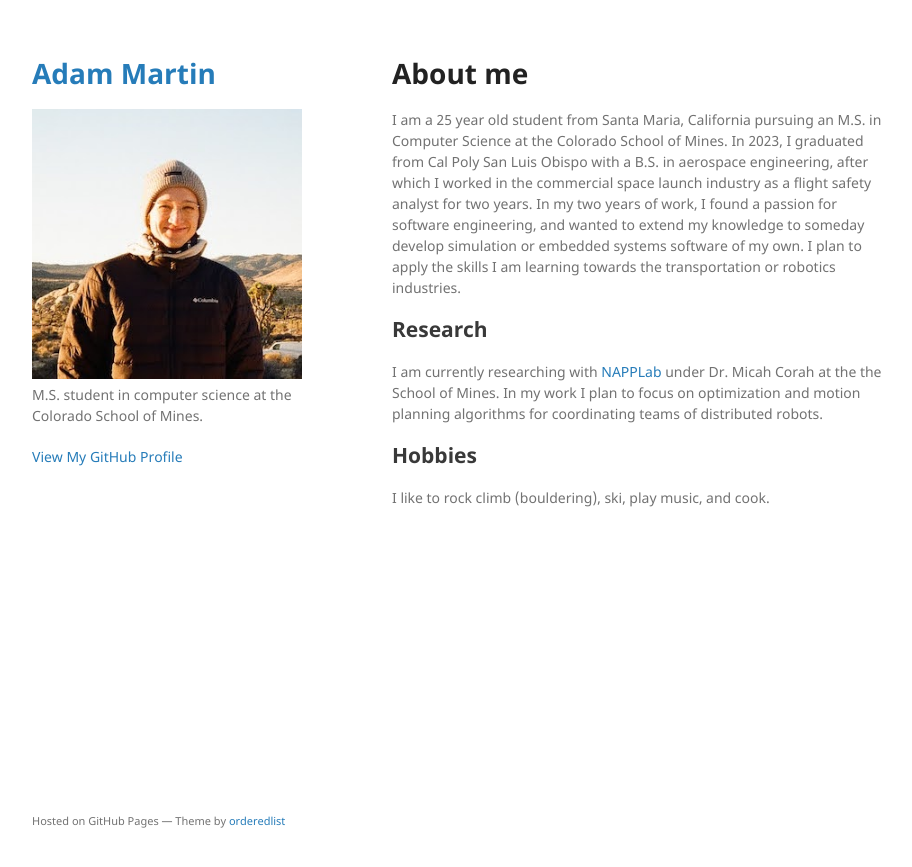
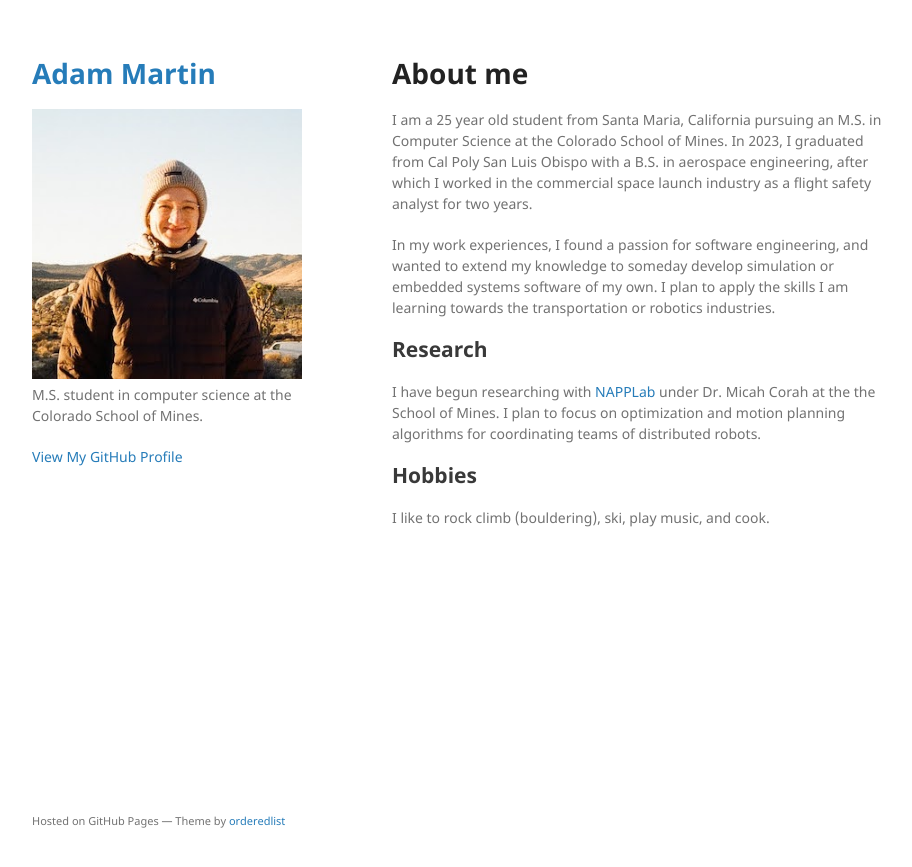
Before and after one commit to admrtin/admrtin.github.io, a Jekyll site: the page built from index.md, in a window 1280 px wide. Shown: the top 867 px of the page, without its empty margins (178-1090 px from the left). Built offline with Jekyll 4.4.1, drawn with Linux system fonts in a browser that asks for light colours; our own code applies the rules of GitHub Pages for plain Markdown files.

Commit message:
Format changes, wording changes

```diff
--- a/index.md
+++ b/index.md
@@ -4,10 +4,12 @@ layout: default
 
 # About me
 I am a 25 year old student from Santa Maria, California pursuing an M.S. in Computer Science at the
-Colorado School of Mines. In 2023, I graduated from Cal Poly San Luis Obispo with a B.S. in aerospace engineering, after which I worked in the commercial space launch industry as a flight safety analyst for two years. In my two years of work, I found a passion for software engineering, and wanted to extend my knowledge to someday develop simulation or embedded systems software of my own. I plan to apply the skills I am learning towards the transportation or robotics industries.
+Colorado School of Mines. In 2023, I graduated from Cal Poly San Luis Obispo with a B.S. in aerospace engineering, after which I worked in the commercial space launch industry as a flight safety analyst for two years.
+
+In my work experiences, I found a passion for software engineering, and wanted to extend my knowledge to someday develop simulation or embedded systems software of my own. I plan to apply the skills I am learning towards the transportation or robotics industries.
 
 ## Research
-I am currently researching with [NAPPLab](https://www.napplab.org) under Dr. Micah Corah at the the School of Mines. In my work I plan to focus on optimization and motion planning algorithms for coordinating teams of distributed robots.
+I have begun researching with [NAPPLab](https://www.napplab.org) under Dr. Micah Corah at the the School of Mines. I plan to focus on optimization and motion planning algorithms for coordinating teams of distributed robots.
 
 ## Hobbies
 I like to rock climb (bouldering), ski, play music, and cook.
```
